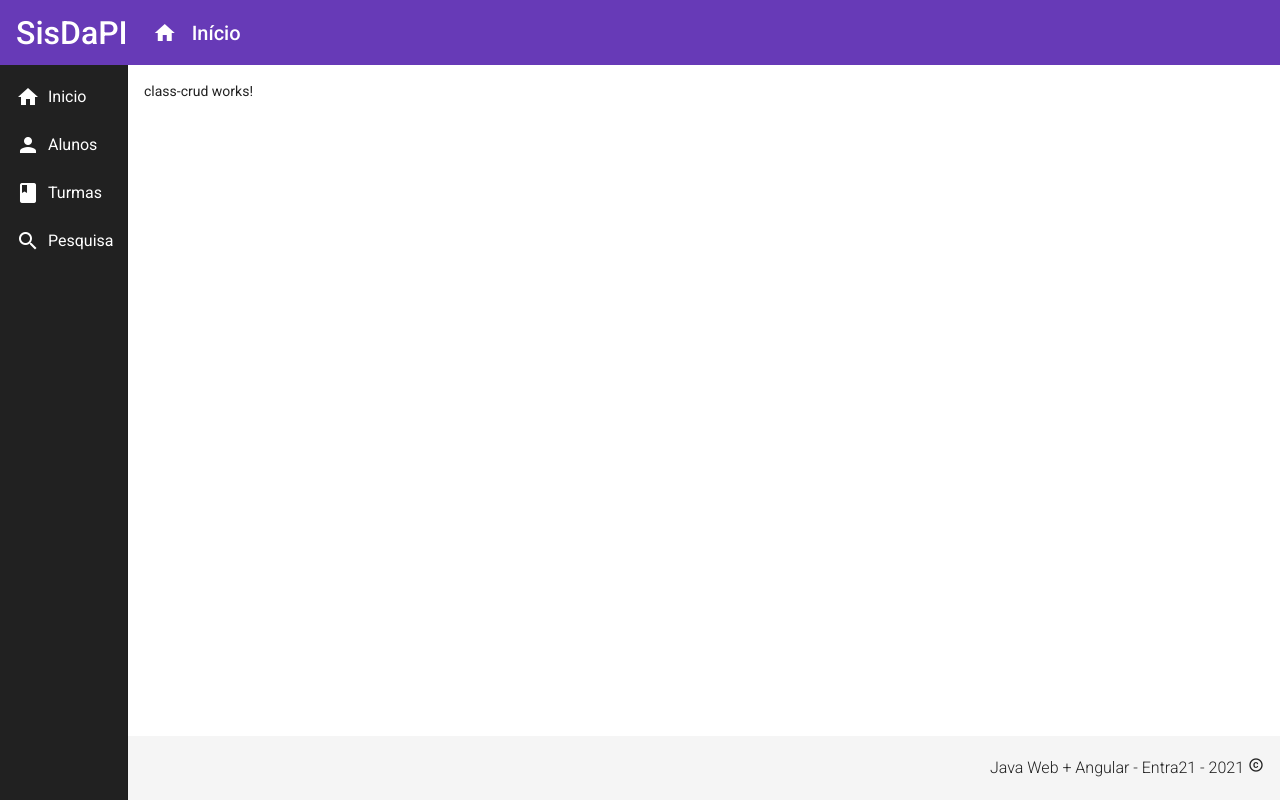
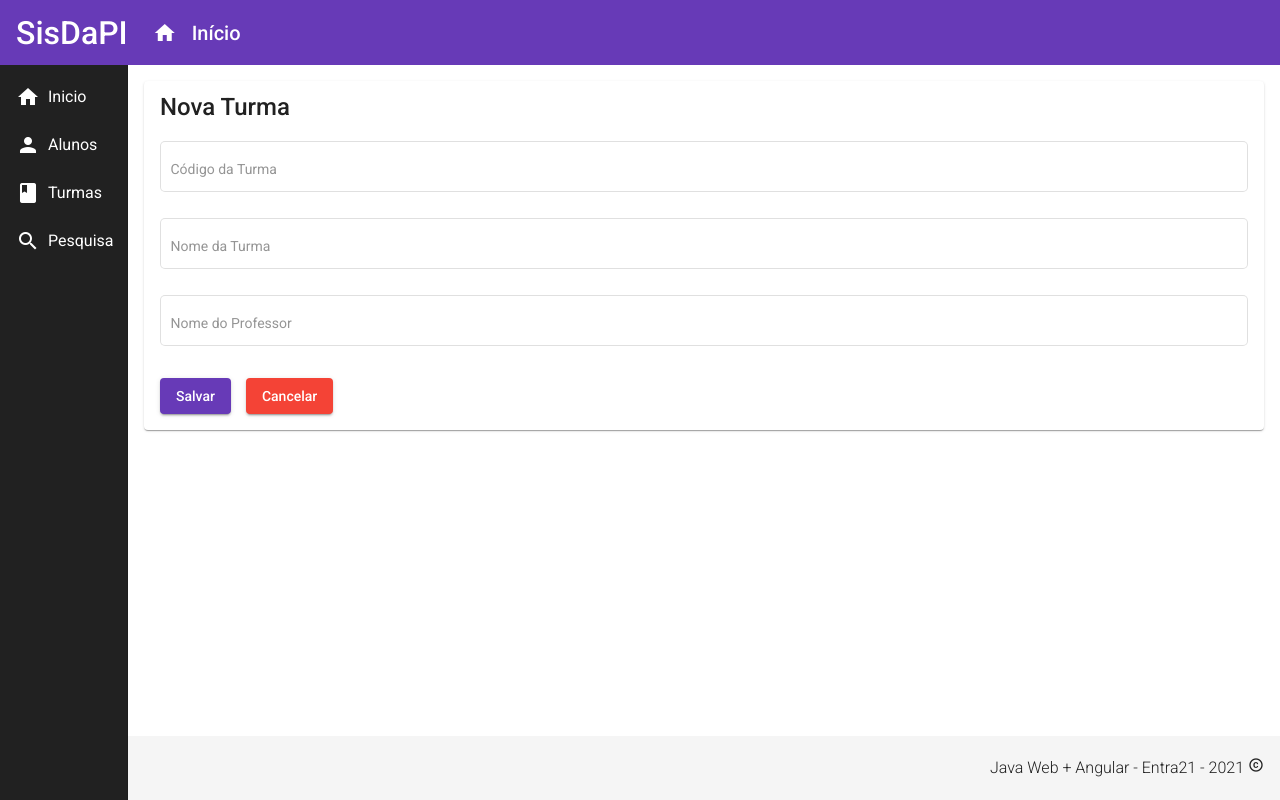
Before and after one commit to paulofrutos/Projeto-SISDAPI, an Angular app in the folder frontend/: page /classes/create in a window 1280 px wide. Built offline with nearby package versions, Linux system fonts and the light colour scheme.

Commit message:
Create crud.service.ts
Create crud service;
Update class-create.component.ts;
Reorganize folders;

```diff
--- /dev/null
+++ b/frontend/src/app/Models/class.model.ts
@@ -0,0 +1,6 @@
+export interface Class {
+    id?: number
+    codigo: string
+    nome: string
+    professor: string
+}
--- a/frontend/src/app/app-routing.module.ts
+++ b/frontend/src/app/app-routing.module.ts
@@ -5,6 +5,7 @@ import { HomeComponent } from './views/home/home.component';
 import { StudentCrudComponent } from './views/student-crud/student-crud.component';
 import { StudentCreateComponent } from './views/student-crud/student-create/student-create.component';
 import { ClassCrudComponent } from './views/class-crud/class-crud.component';
+import { ClassCreateComponent } from './views/class-crud/class-create/class-create.component';
 import { SearchComponent } from './views/search/search.component';
 
 
@@ -27,7 +28,7 @@ const routes: Routes = [
   },
   {
     path: 'classes/create',
-    component: ClassCrudComponent
+    component: ClassCreateComponent
   },
   {
     path: 'search',
--- /dev/null
+++ b/frontend/src/app/services/crud.service.ts
@@ -0,0 +1,36 @@
+import { Observable } from 'rxjs';
+import { Injectable } from '@angular/core';
+
+import { MatSnackBar } from '@angular/material/snack-bar';
+import { HttpClient } from '@angular/common/http';
+
+import { Class } from '../Models/class.model';
+import { Student } from './../Models/student.model';
+
+@Injectable({ providedIn: 'root' })
+
+export class CrudService {
+
+  studentUrl = 'http://localhost:3001/students';
+  classUrl = 'http://localhost:3001/classes';
+
+  constructor( private snackbar: MatSnackBar, private http: HttpClient ) { }
+
+  showMessage(msg: string): void {
+    this.snackbar.open(msg, 'X', {
+      duration: 3000,
+      horizontalPosition: 'center',
+      verticalPosition: 'bottom'
+    })
+  }
+
+  createStudent(student: Student): Observable<Student> {
+    return this.http.post<Student>(this.studentUrl, student)
+  };
+
+  createClass(classes: Class): Observable<Class> {
+    return this.http.post<Class>(this.classUrl, classes)
+  }
+
+
+}
--- a/frontend/src/app/views/class-crud/class-create/class-create.component.css
+++ b/frontend/src/app/views/class-crud/class-create/class-create.component.css
@@ -0,0 +1,9 @@
+form {
+    display: flex;
+    flex-direction: column;
+    margin-top: 20px;
+}
+
+button {
+    margin: 10px 15px 0px 0px;
+}
--- a/frontend/src/app/views/class-crud/class-create/class-create.component.html
+++ b/frontend/src/app/views/class-crud/class-create/class-create.component.html
@@ -1 +1,19 @@
-<p>class-create works!</p>
+<mat-card>
+
+    <mat-card-title> Nova Turma </mat-card-title>
+    <form>
+        <mat-form-field appearance="outline">
+            <input matInput placeholder="Código da Turma" [(ngModel)]="classes.codigo" name="codigo">
+        </mat-form-field>
+        <mat-form-field appearance="outline">
+            <input matInput placeholder="Nome da Turma" [(ngModel)]="classes.nome" name="nome">
+        </mat-form-field>
+        <mat-form-field appearance="outline">
+            <input matInput placeholder="Nome do Professor" [(ngModel)]="classes.professor" name="professor">
+        </mat-form-field>
+    </form>
+
+    <button mat-raised-button (click)="createClass()" color="primary"> Salvar </button>
+    <button mat-raised-button (click)="cancel()" color="warn"> Cancelar </button>
+
+</mat-card>
--- a/frontend/src/app/views/class-crud/class-create/class-create.component.ts
+++ b/frontend/src/app/views/class-crud/class-create/class-create.component.ts
@@ -1,15 +1,36 @@
 import { Component, OnInit } from '@angular/core';
+import { Router } from '@angular/router';
+import { Class } from 'src/app/Models/class.model';
+import { CrudService } from 'src/app/services/crud.service';
 
 @Component({
   selector: 'app-class-create',
   templateUrl: './class-create.component.html',
   styleUrls: ['./class-create.component.css']
 })
+
 export class ClassCreateComponent implements OnInit {
 
-  constructor() { }
+  public classes: Class = {
+    professor: '',
+    codigo: '',
+    nome: ''
+  }
 
-  ngOnInit(): void {
+  constructor(private crudService: CrudService,
+              private router: Router) { }
+
+  ngOnInit(): void { }
+
+  createClass(): void {
+    this.crudService.createClass(this.classes).subscribe(() => {
+      this.crudService.showMessage('Operação executada com sucesso.')
+      this.router.navigate(['/classes'])
+    })
+  }
+
+  cancel(): void {
+    this.router.navigate(['/classes']);
   }
 
 }
--- a/frontend/src/app/views/class-crud/class-crud.component.html
+++ b/frontend/src/app/views/class-crud/class-crud.component.html
@@ -1 +1,3 @@
-<p>class-crud works!</p>
+<button mat-raised-button (click)="navigateToClassCreate()">
+    Criar Turma
+</button>
--- a/frontend/src/app/views/class-crud/class-crud.component.ts
+++ b/frontend/src/app/views/class-crud/class-crud.component.ts
@@ -1,3 +1,4 @@
+import { Router } from '@angular/router';
 import { Component, OnInit } from '@angular/core';
 
 @Component({
@@ -7,9 +8,13 @@ import { Component, OnInit } from '@angular/core';
 })
 export class ClassCrudComponent implements OnInit {
 
-  constructor() { }
+  constructor(private router: Router) { }
 
   ngOnInit(): void {
   }
 
+  navigateToClassCreate(): void {
+    this.router.navigate(['/classes/create']);
+  }
+
 }
--- a/frontend/src/app/views/student-crud/student-create/student-create.component.ts
+++ b/frontend/src/app/views/student-crud/student-create/student-create.component.ts
@@ -1,7 +1,7 @@
-import { StudentService } from '../student.service';
-import { Student } from '../student.model';
 import { Component, OnInit } from '@angular/core';
 import { Router } from '@angular/router';
+import { Student } from 'src/app/Models/student.model';
+import { CrudService } from 'src/app/services/crud.service';
 
 @Component({
   selector: 'app-student-create',
@@ -15,14 +15,14 @@ export class StudentCreateComponent implements OnInit {
     sobrenome: ''
   }
 
-  constructor(private studentService: StudentService,
+  constructor(private crudService: CrudService,
               private router: Router) { }
 
   ngOnInit(): void { }
 
   createStudent(): void {
-    this.studentService.create(this.student).subscribe(() => {
-      this.studentService.showMessage('Operação executada com sucesso.')
+    this.crudService.createStudent(this.student).subscribe(() => {
+      this.crudService.showMessage('Operação executada com sucesso.')
       this.router.navigate(['/students'])
     })
   }
--- a/frontend/src/app/views/student-crud/student.service.ts
+++ /dev/null
@@ -1,28 +0,0 @@
-import { Student } from './student.model';
-import { HttpClient } from '@angular/common/http';
-import { Injectable } from '@angular/core';
-import { MatSnackBar } from '@angular/material/snack-bar';
-import { Observable } from 'rxjs';
-
-@Injectable({
-  providedIn: 'root'
-})
-export class StudentService {
-
-  baseUrl = 'http://localhost:3001/students';
-
-  constructor(private snackbar: MatSnackBar, private http: HttpClient) { }
-
-  showMessage(msg: string): void {
-    this.snackbar.open(msg, 'X', {
-      duration: 3000,
-      horizontalPosition: 'center',
-      verticalPosition: 'bottom'
-    })
-  }
-
-  create(student: Student): Observable<Student> {
-    return this.http.post<Student>(this.baseUrl, student)
-  }
-
-}
```
Also changed, not shown: frontend/src/app/app.module.ts (+8 -6 lines), frontend/src/app/Models/student.model.ts (renamed from frontend/src/app/views/student-crud/student.model.ts).
